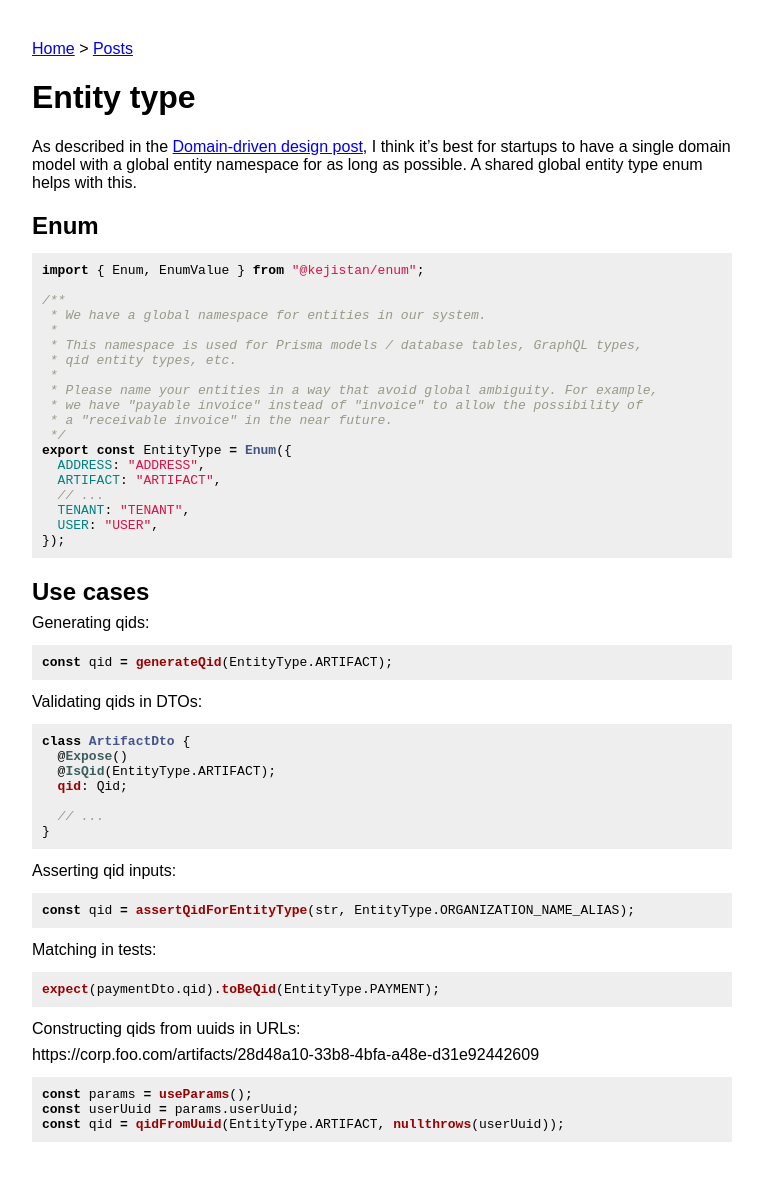
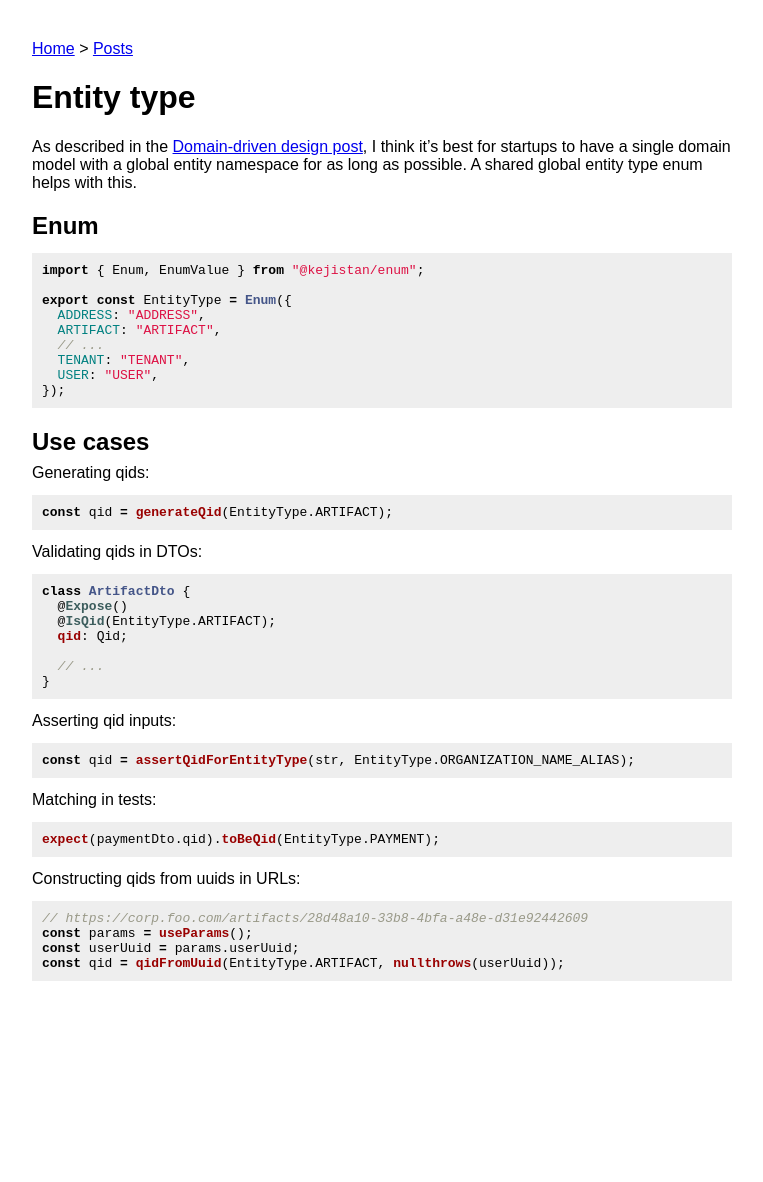
Before and after one commit to maxh/maxheinritz.com, a Jekyll site: the page built from _posts/2022-08-13-entity-type.md, in a window 1280 px wide. Shown: the whole page, without its empty margins (108-871 px from the left). Built offline with Jekyll 4.4.1, drawn with Linux system fonts in a browser that asks for light colours; after the commit the page ends 1021 px from its top, so only the background shows below that.

Commit message:
entity type

````diff
--- a/_posts/2022-08-13-entity-type.md
+++ b/_posts/2022-08-13-entity-type.md
@@ -11,16 +11,6 @@ As described in the [Domain-driven design post](https://maxheinritz.com/posts/do
 ```ts
 import { Enum, EnumValue } from "@kejistan/enum";
 
-/**
- * We have a global namespace for entities in our system.
- *
- * This namespace is used for Prisma models / database tables, GraphQL types,
- * qid entity types, etc.
- *
- * Please name your entities in a way that avoid global ambiguity. For example,
- * we have "payable invoice" instead of "invoice" to allow the possibility of
- * a "receivable invoice" in the near future.
- */
 export const EntityType = Enum({
   ADDRESS: "ADDRESS",
   ARTIFACT: "ARTIFACT",
@@ -64,9 +54,8 @@ expect(paymentDto.qid).toBeQid(EntityType.PAYMENT);
 
 Constructing qids from uuids in URLs:
 
-https://corp.foo.com/artifacts/28d48a10-33b8-4bfa-a48e-d31e92442609
-
 ```ts
+// https://corp.foo.com/artifacts/28d48a10-33b8-4bfa-a48e-d31e92442609
 const params = useParams();
 const userUuid = params.userUuid;
 const qid = qidFromUuid(EntityType.ARTIFACT, nullthrows(userUuid));
````
